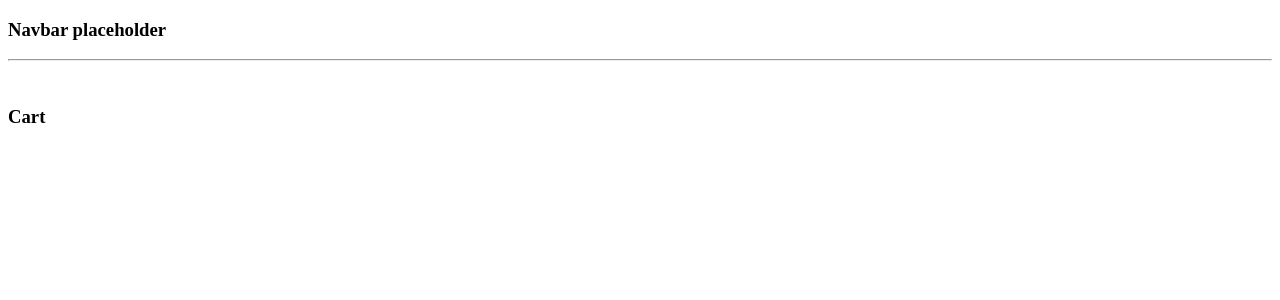
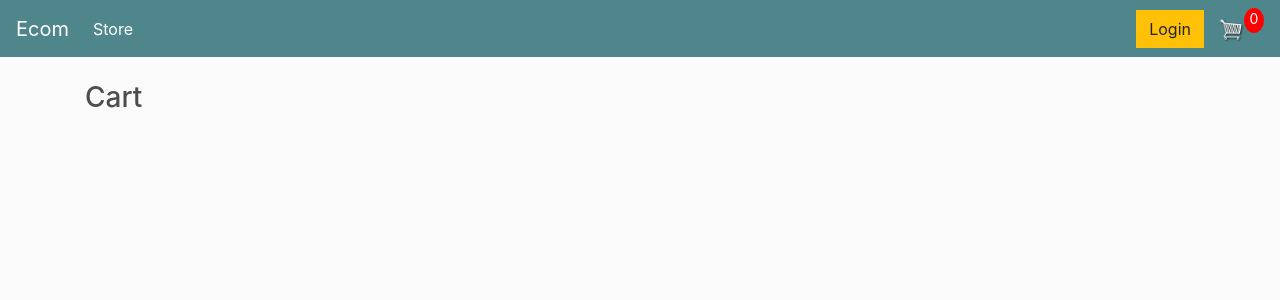
Before and after one commit to AbdullahNoori/django-ecommerce-store, a Django app: template store/templates/store/cart.html in a window 1280 px wide. Shown: the top 300 px of the page. Run offline with Django 3.2, Linux system fonts and the light colour scheme; the template is opened without the code that fills it, so the values that code supplies are empty; some libraries are stand-ins or nearby versions.

Commit message:
navbar added in main.html & css files

```diff
--- a/static/css/main.css
+++ b/static/css/main.css
@@ -1,3 +1,99 @@
-/* body{
-    background-color:lightgreen;
-} */
+body{
+	background-color: hsl(0, 0%, 98%);
+}
+
+h1,h2,h3,h4,h5,h6{
+	color:hsl(0, 0%, 30%);
+}
+
+.box-element{
+	box-shadow:hsl(0, 0%, 80%) 0 0 16px;
+	background-color: #fff;
+	border-radius: 4px;
+	padding: 10px;
+}
+
+.thumbnail{
+	width: 100%;
+	height: 200px;
+	-webkit-box-shadow: -1px -3px 5px -2px rgba(214,214,214,1);
+    -moz-box-shadow: -1px -3px 5px -2px rgba(214,214,214,1);
+    box-shadow: -1px -3px 5px -2px rgba(214,214,214,1);
+}
+
+.product{
+	border-radius: 0 0 4px 4px;
+}
+
+.bg-dark{
+	background-color: #4f868c!important;
+}
+
+#cart-icon{
+	width:25px;
+	display: inline-block;
+	margin-left: 15px;
+}
+
+#cart-total{
+	display: block;
+	text-align: center;
+	color:#fff;
+	background-color: red;
+	width: 20px;
+	height: 25px;
+	border-radius: 50%;
+	font-size: 14px;
+}
+
+.col-lg-4, .col-lg-6, .col-lg-8, .col-lg-12{
+	margin-top: 10px;
+}
+
+.btn{
+	border-radius: 0;
+}
+
+.row-image{
+	width: 100px;
+}
+
+.form-field{
+	width:250px;
+	display: inline-block;
+	padding: 5px;
+}
+
+.cart-row{
+	display: flex;
+    align-items: flex-stretch;
+    padding-bottom: 10px;
+    margin-bottom: 10px;
+    border-bottom: 1px solid #ececec;
+
+}
+
+.quantity{
+	display: inline-block;
+	font-weight: 700;
+	padding-right:10px;
+
+
+}
+
+.chg-quantity{
+	width: 12px;
+	cursor: pointer;
+	display: block;
+	margin-top: 5px;
+	transition:.1s;
+}
+
+.chg-quantity:hover{
+	opacity: .6;
+}
+
+
+.hidden{
+	display: none!important;
+}
--- a/store/templates/store/main.html
+++ b/store/templates/store/main.html
@@ -2,20 +2,50 @@
 {% load static %}
 <html lang="en">
 <head>
-    <meta charset="UTF-8">
-    <meta name="viewport" content="width=device-width, initial-scale=1.0">
+
     <title>Ecomm</title>
 
-    <meta name="viewport" content="width=device-width, initial-scale=1, maximum-scale=1, minimum-scale=1" />
-    <link rel="stylesheet"  type="text/css" href="{% static 'css/main.css' %}">
+	<meta name="viewport" content="width=device-width, initial-scale=1, maximum-scale=1, minimum-scale=1" />
+
+	<link rel="stylesheet" href="https://stackpath.bootstrapcdn.com/bootstrap/4.4.1/css/bootstrap.min.css" integrity="sha384-Vkoo8x4CGsO3+Hhxv8T/Q5PaXtkKtu6ug5TOeNV6gBiFeWPGFN9MuhOf23Q9Ifjh" crossorigin="anonymous">
+
+	<link rel="stylesheet" type="text/css" href="{% static 'css/main.css' %}">
+
 
 </head>
 
 
 <body>
 
-    <h3>Navbar placeholder</h3>
-    <hr>
+    <nav class="navbar navbar-expand-lg navbar-dark bg-dark">
+      <a class="navbar-brand" href="{% url 'store' %}">Ecom</a>
+      <button class="navbar-toggler" type="button" data-toggle="collapse" data-target="#navbarSupportedContent" aria-controls="navbarSupportedContent" aria-expanded="false" aria-label="Toggle navigation">
+        <span class="navbar-toggler-icon"></span>
+      </button>
+
+      <div class="collapse navbar-collapse" id="navbarSupportedContent">
+        <ul class="navbar-nav mr-auto">
+          <li class="nav-item active">
+            <a class="nav-link" href="{% url 'store' %}">Store <span class="sr-only">(current)</span></a>
+          </li>
+
+        </ul>
+        <div class="form-inline my-2 my-lg-0">
+             <a href="#"class="btn btn-warning">Login</a>
+
+             <a href="{% url 'cart' %}">
+                <img  id="cart-icon" src="{% static 'images/cart.png' %}">
+            </a>
+            <p id="cart-total">0</p>
+
+        </div>
+      </div>
+    </nav>
+
+    <!-- ........ -->
+
+    <!-- <h3>Navbar placeholder</h3> -->
+    <!-- <hr> -->
 
     <div class="container">
         <br>
@@ -25,12 +55,11 @@
     </div>
 
 
+    <meta name="viewport" content="width=device-width, initial-scale=1, maximum-scale=1, minimum-scale=1" />
 
+	<link rel="stylesheet" href="https://stackpath.bootstrapcdn.com/bootstrap/4.4.1/css/bootstrap.min.css" integrity="sha384-Vkoo8x4CGsO3+Hhxv8T/Q5PaXtkKtu6ug5TOeNV6gBiFeWPGFN9MuhOf23Q9Ifjh" crossorigin="anonymous">
 
-
-    <script src="https://cdn.jsdelivr.net/npm/bootstrap@5.0.0-beta1/dist/js/bootstrap.bundle.min.js" integrity="sha384-ygbV9kiqUc6oa4msXn9868pTtWMgiQaeYH7/t7LECLbyPA2x65Kgf80OJFdroafW" crossorigin="anonymous"></script>
-    <script src="https://cdn.jsdelivr.net/npm/@popperjs/core@2.5.4/dist/umd/popper.min.js" integrity="sha384-q2kxQ16AaE6UbzuKqyBE9/u/KzioAlnx2maXQHiDX9d4/zp8Ok3f+M7DPm+Ib6IU" crossorigin="anonymous"></script>
-    <script src="https://cdn.jsdelivr.net/npm/bootstrap@5.0.0-beta1/dist/js/bootstrap.min.js" integrity="sha384-pQQkAEnwaBkjpqZ8RU1fF1AKtTcHJwFl3pblpTlHXybJjHpMYo79HY3hIi4NKxyj" crossorigin="anonymous"></script>
+	<link rel="stylesheet" type="text/css" href="{% static 'css/main.css' %}">
 
 </body>
 
```
